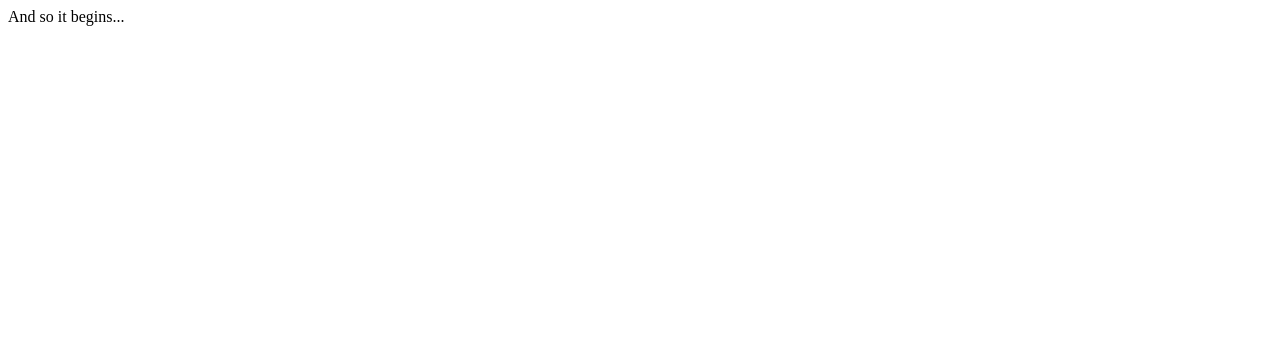
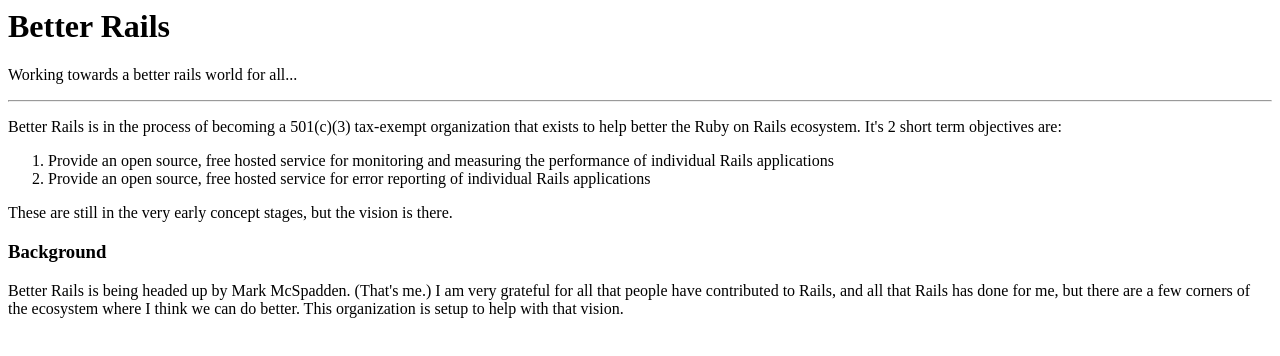
Before and after one commit to BetterRails/betterrails.github.com, a plain HTML site: page index.html in a window 1280 px wide. Drawn offline with Linux system fonts and the light colour scheme.

Commit message:
Initial blabbering

```diff
--- a/index.html
+++ b/index.html
@@ -1 +1,23 @@
-And so it begins...
+<h1>Better Rails</h1>
+
+<p>
+  Working towards a better rails world for all...
+</p>
+
+<hr/>
+
+<p>
+  Better Rails is in the process of becoming a 501(c)(3) tax-exempt organization that exists to help better the Ruby on Rails ecosystem. It's 2 short term objectives are:
+  <ol>
+    <li>Provide an open source, free hosted service for monitoring and measuring the performance of individual Rails applications</li>
+    <li>Provide an open source, free hosted service for error reporting of individual Rails applications</li>
+  </ol>
+
+  These are still in the very early concept stages, but the vision is there.
+</p>
+
+<h3>Background</h3>
+
+<p>
+  Better Rails is being headed up by Mark McSpadden. (That's me.) I am very grateful for all that people have contributed to Rails, and all that Rails has done for me, but there are a few corners of the ecosystem where I think we can do better. This organization is setup to help with that vision.
+</p>
```
